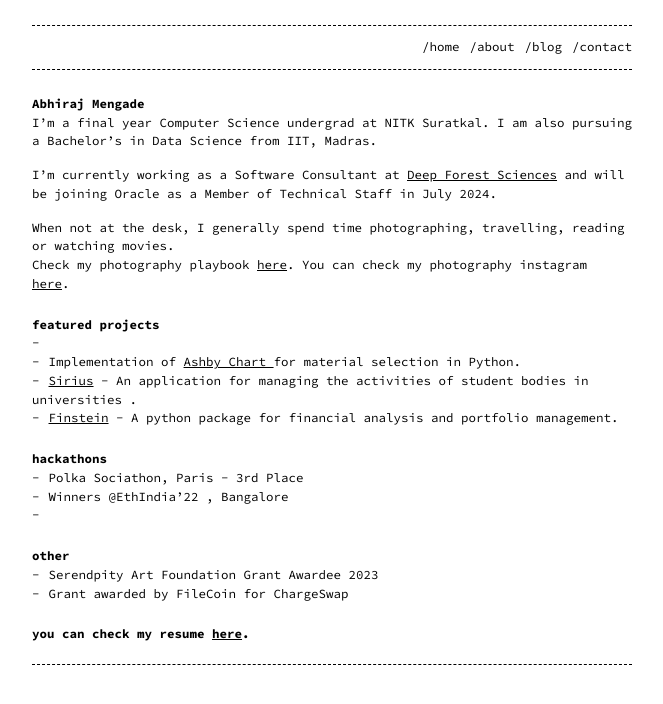
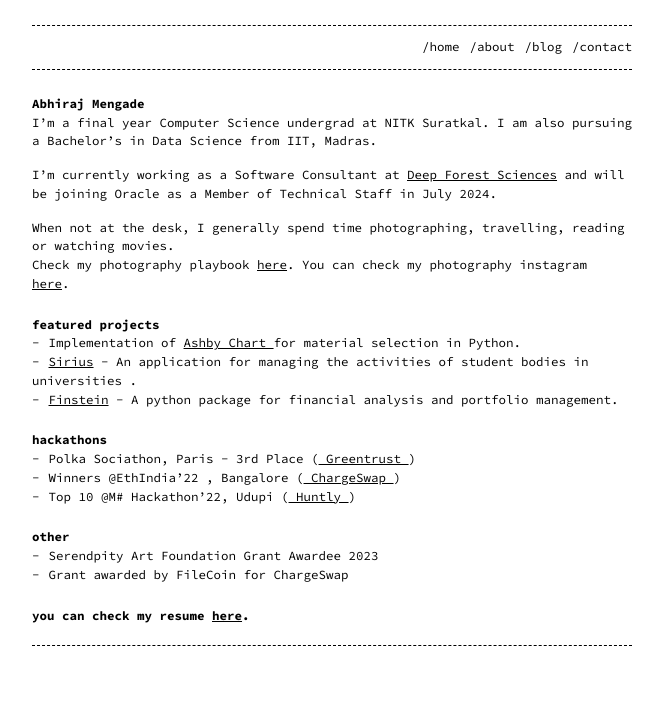
Before and after one commit to abhiraj-mengade/abhiraj-mengade.github.io, a Jekyll site: the page built from about.md, in a window 1280 px wide. Shown: the top 704 px of the page, without its empty margins (308-971 px from the left). Built offline with Jekyll 4.4.1, drawn with Linux system fonts in a browser that asks for light colours.

```diff
--- a/about.md
+++ b/about.md
@@ -15,15 +15,15 @@
 Check my photography playbook <a href="https://www.playbook.com/s/riyuzakiog/CKmB82RrBspKN4RpBMdeNf8X">here</a>. You can check my photography instagram <a href="https://www.instagram.com/lensing_riyu/">here</a>.
 
 # featured projects
--
+
 - Implementation of <a href="https://github.com/abhiraj-mengade/Ashbychart"> Ashby Chart </a> for material selection in Python.
 - <a href="https://github.com/Neumannics/Sirius">Sirius<a/> - An application for managing the activities of student bodies in universities .
 - <a href="https://pypi.org/project/Finstein/">Finstein</a> - A python package for financial analysis and portfolio management.
 # hackathons
 
-- Polka Sociathon, Paris - 3rd Place
-- Winners @EthIndia'22 , Bangalore
--
+- Polka Sociathon, Paris - 3rd Place (<a href="https://github.com/abhiraj-mengade/GreenTrust"> Greentrust </a> )
+- Winners @EthIndia'22 , Bangalore (<a href="https://devfolio.co/projects/chargeswap-3527"> ChargeSwap </a> )
+- Top 10 @M# Hackathon'22, Udupi (<a href="https://github.com/Team-Huntly/Huntly"> Huntly </a>)
 
 # other
 - Serendpity Art Foundation Grant Awardee 2023
```
